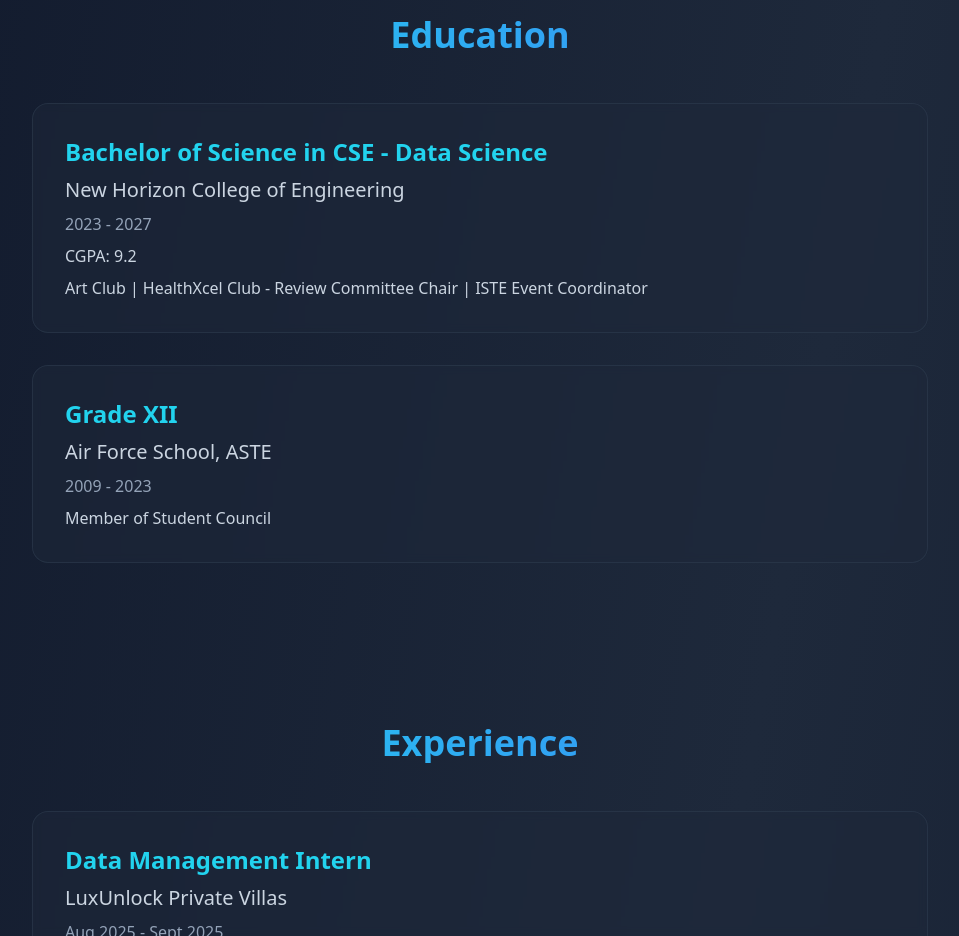
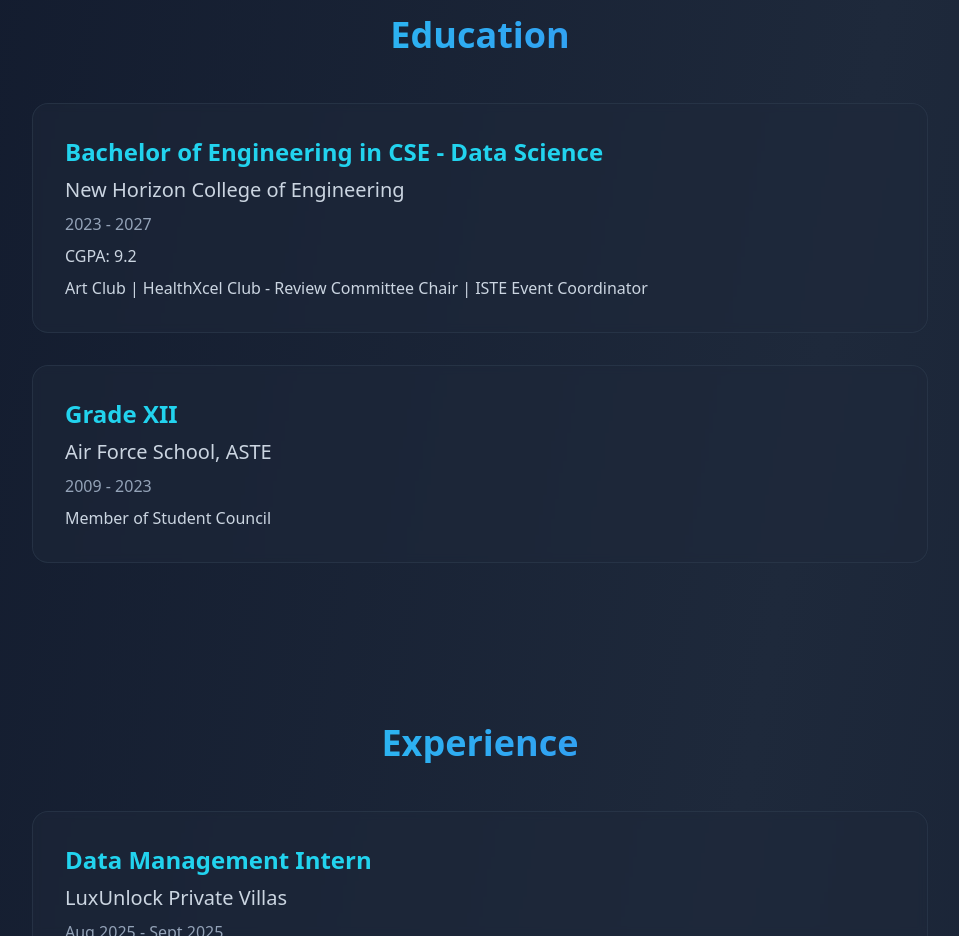
Before and after one commit to rishika118/portfolio, a React (Create React App) app: page / in a window 1280 px wide. Shown: the part 1280-2216 px from the top of the page, without its empty margins (160-1119 px from the left). Built offline with nearby package versions, Linux system fonts and the light colour scheme.

Commit message:
update portfolio section

```diff
--- a/src/App.js
+++ b/src/App.js
@@ -19,7 +19,7 @@ const PORTFOLIO_DATA = {
 
   education: [
     {
-      degree: "Bachelor of Science in CSE - Data Science",
+      degree: "Bachelor of Engineering in CSE - Data Science",
       institution: "New Horizon College of Engineering",
       duration: "2023 - 2027",
       cgpa: "9.2",
```
